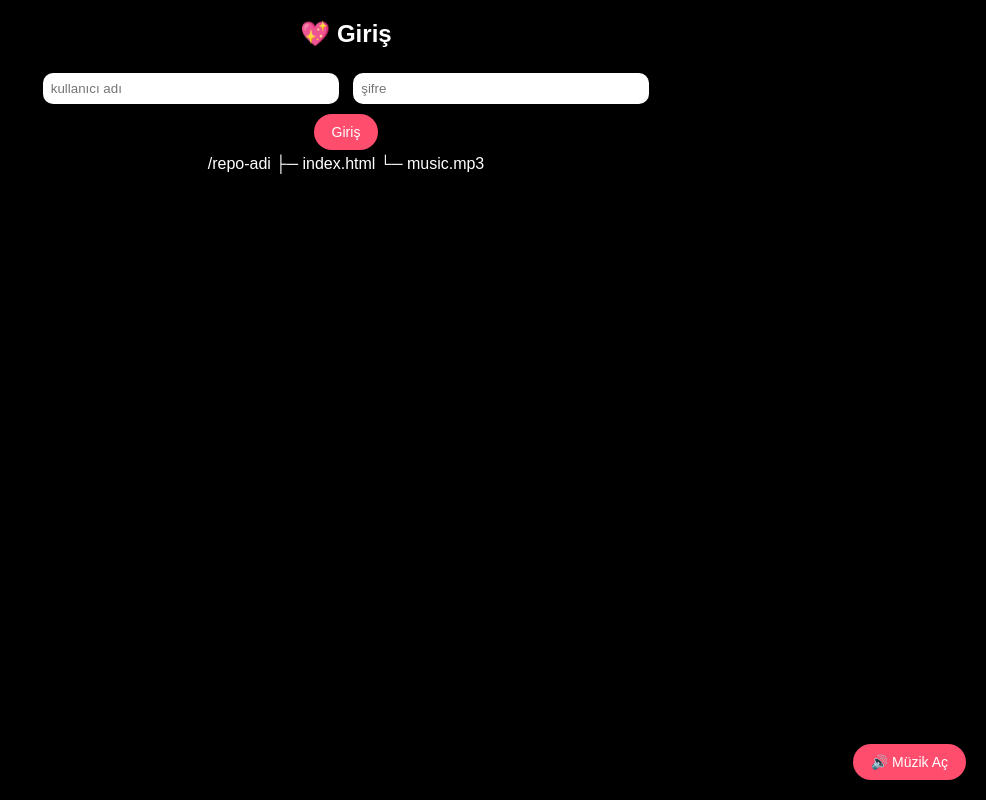
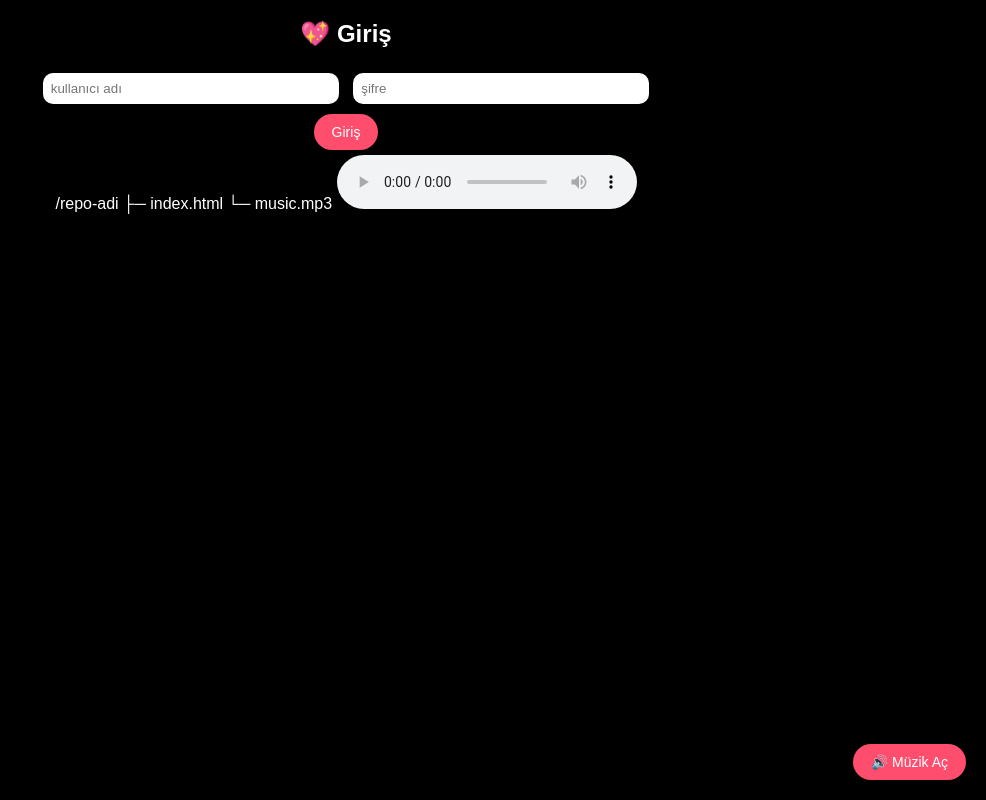
Before and after one commit to saygiisa-tr/beyzaisa, a plain HTML site: page index (2).html in a window 1280 px wide. Shown: the whole page, without its empty margins (294-1280 px from the left). Drawn offline with Linux system fonts and the light colour scheme.

Commit message:
Update index (2).html

```diff
--- a/index (2).html
+++ b/index (2).html
@@ -226,3 +226,4 @@ function deletePhoto(i){
 /repo-adi
  ├─ index.html
  └─ music.mp3
+<audio controls src="music.mp3"></audio>
```
